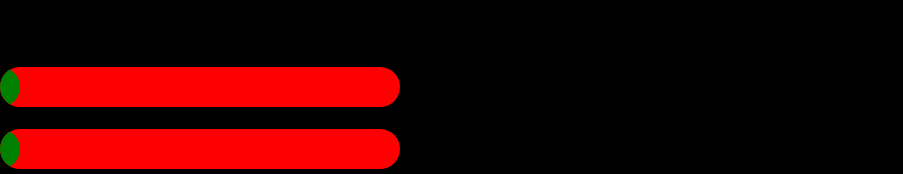
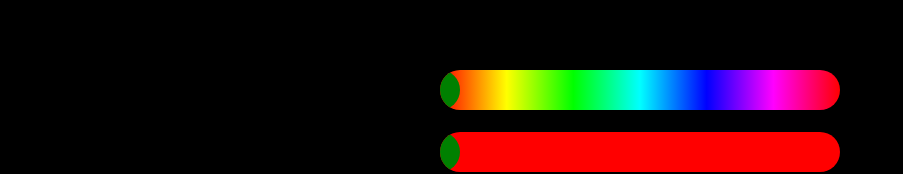
Before and after one commit to LXIF/touching-client, a Vue app: page /andri in a window 1280 px wide. Shown: the part 574-748 px from the top of the page, without its empty margins (0-903 px from the left). Built offline with nearby package versions, Linux system fonts and the light colour scheme; no server answers.

Commit message:
weather and presence prototype visually done

```diff
--- a/package.json
+++ b/package.json
@@ -5,7 +5,8 @@
   "scripts": {
     "serve": "vue-cli-service serve",
     "build": "vue-cli-service build",
-    "lint": "vue-cli-service lint"
+    "lint": "vue-cli-service lint",
+    "build-report": "vue-cli-service build --report"
   },
   "dependencies": {
     "core-js": "^3.6.5",
--- a/src/components/UI/BaseFader.vue
+++ b/src/components/UI/BaseFader.vue
@@ -1,20 +1,29 @@
 <template>
     <div class='fader-container'>
-        <svg id='fader' class='fader' @pointerdown='startSetFaderPosition' @pointermove.prevent='setFaderPosition' viewBox='0 0 100 10'>
-            <circle class='fader-knob' :cx='modelValue' cy='5' r='5'></circle>
+        <svg id='fader' class='fader' :class="{red: !rainbow, rainbow: rainbow}" @pointerdown='startSetFaderPosition' @pointermove.prevent='setFaderPosition' viewBox='0 0 100 10'>
+            <circle class='fader-knob' :cx='valuePos' cy='5' r='5'></circle>
         </svg>
     </div>
 </template>
 
 <script>
 export default {
-    props: ['orientation', 'modelValue'],
+    props: ['orientation', 'modelValue', 'scale', 'rainbow'],
 
     emits: ['update:modelValue'],
     data() {
         return {
             value: 0,
             touching: false
+        }
+    },
+    computed: {
+        valuePos() {
+            if(this.scale && this.scale !== 100) {
+                return this.modelValue / (this.scale / 100);
+            } else {
+                return this.modelValue
+            }
         }
     },
     methods: {
@@ -55,6 +64,10 @@ export default {
 
                 // this.value = newX;
                 // this.touchY = newY;
+
+                if(this.scale && this.scale !== 100) {
+                        newX = newX * (this.scale / 100);
+                }
                 this.$emit('update:modelValue', newX);
             }
         }
@@ -65,11 +78,36 @@ export default {
 <style lang="stylus" scoped>
     .fader
         stroke red
-        background red
         // height 20px
         // width 100%
         border-radius 20px
         touch-action none
+
+    .red
+        background red
+
+    .rainbow
+        background linear-gradient(to right,
+            hsl(0, 100, 50),
+            hsl(20, 100, 50),
+            hsl(40, 100, 50),
+            hsl(60, 100, 50),
+            hsl(80, 100, 50),
+            hsl(100, 100, 50),
+            hsl(120, 100, 50),
+            hsl(140, 100, 50),
+            hsl(160, 100, 50),
+            hsl(180, 100, 50),
+            hsl(200, 100, 50),
+            hsl(220, 100, 50),
+            hsl(240, 100, 50),
+            hsl(260, 100, 50),
+            hsl(280, 100, 50),
+            hsl(300, 100, 50),
+            hsl(320, 100, 50),
+            hsl(340, 100, 50),
+            hsl(360, 100, 50)
+            )
 
     .fader-knob
         height 20px
--- a/src/components/UI/XyPad.vue
+++ b/src/components/UI/XyPad.vue
@@ -15,7 +15,9 @@ export default {
         return {
             touchX: 50,
             touchY: 50,
-            touching: false
+            touching: false,
+            offsetX: 0,
+            offsetY: 0
         }
     },
     computed: {
@@ -23,6 +25,11 @@ export default {
             const min = 3;
             const max = 50;
             return this.radius / 100 * max + min;
+        }
+    },
+    watch: {
+        radius() {
+            this.setRadius();
         }
     },
     methods: {
@@ -64,11 +71,18 @@ export default {
                 this.touchX = newX;
                 this.touchY = newY;
                 this.$emit('presence', {
-                        x: newX,
-                        y: newY,
+                        x: this.touchX,
+                        y: this.touchY,
                         radius: this.presenceRadius
                     });
             }
+        },
+        setRadius() {
+            this.$emit('presence', {
+                        x: this.touchX,
+                        y: this.touchY,
+                        radius: this.presenceRadius
+                    });
         }
     }
 }
--- a/src/components/user/ColorScreen.vue
+++ b/src/components/user/ColorScreen.vue
@@ -18,12 +18,16 @@ export default {
         lightness: {
             type: Number,
             default: 0
+        },
+        alpha: {
+            type: Number,
+            default: 1
         }
     },
     computed: {
         screenStyle() {
             return `
-                background-color: hsl(${this.hue}, ${this.saturation}%, ${this.lightness}%);
+                background-color: hsla(${this.hue}, ${this.saturation}%, ${this.lightness}%, ${this.alpha});
             `
         }
     }
--- a/src/pages/AndriView.vue
+++ b/src/pages/AndriView.vue
@@ -5,14 +5,15 @@
             <xy-pad :users='getUsers' id='presence-xy' @presence='sendPresence' :radius='presenceRadius' />
             <label>radius</label>
             <base-fader v-model='presenceRadius' />
+            <h1>global weather</h1>
+            <label>hue</label>
+            <base-fader rainbow='true' scale='360' v-model='globalWeather.hue' />
             <label>saturation</label>
-            <h3>global weather</h3>
-            <label>hue</label>
-            <base-fader />
-            <label>saturation</label>
-            <base-fader />
-            <label>value</label>
-            <base-fader />
+            <base-fader v-model='globalWeather.saturation' />
+            <label>lightness</label>
+            <base-fader v-model='globalWeather.lightness' />
+            <label>alpha</label>
+            <base-fader scale='1' v-model='globalWeather.alpha' />
         </div>
     </div>
 </template>
@@ -27,11 +28,28 @@ export default {
     },
     data() {
         return {
-            presenceRadius: 10
+            presenceRadius: 10,
+            globalWeather: {
+                hue: 0,
+                saturation: 0,
+                lightness: 0,
+                alpha: 0
+            }
+        }
+    },
+    watch: {
+        globalWeather: {
+            deep: true,
+            handler() {
+                this.sendWeather(this.globalWeather);
+            }
         }
     },
     methods: {
-        ...mapActions(['sendPresence'])
+        ...mapActions([
+            'sendPresence',
+            'sendWeather'
+            ])
     },
     computed: {
         ...mapGetters(['getUsers'])
@@ -42,4 +60,5 @@ export default {
 <style lang="stylus" scoped>
 .andri-card
     max-width 400px
+    margin 0 auto
 </style>
--- a/src/pages/UserView.vue
+++ b/src/pages/UserView.vue
@@ -3,7 +3,13 @@
         <color-screen id='presence-display'
             :lightness='presenceLightness'
         />
-        <h1 style='z-index: 1'>{{ position }}</h1>
+        <color-screen id='weather-display'
+            :lightness='weather.lightness'
+            :hue='weather.hue'
+            :saturation='weather.saturation'
+            :alpha='weather.alpha'
+        />
+        <h1 style='z-index: 1'>hoi</h1>
     </div>
 </template>
 
@@ -19,18 +25,22 @@ export default {
     computed: {
         ...mapGetters({
             position: 'getPosition',
-            presence: 'getPresence'
+            presence: 'getPresence',
+            weather: 'getWeather'
             }),
         presenceLightness() {
             const xDistance = this.position.x - this.presence.x;
             const yDistance = this.position.y - this.presence.y;
             const pointDistance = Math.sqrt(xDistance * xDistance + yDistance * yDistance);
             const radius = this.presence.radius;
+            console.log('asdf');
 
             if (pointDistance > radius) {
                 return 0;
             } else {
-                const distancePercentage = 100 - (pointDistance / radius * 100)  //distance as percentage of radius
+                const distanceFactor = 1 - pointDistance / radius;
+                const distancePower = Math.pow(distanceFactor, 0.5);
+                const distancePercentage = distancePower * 100  //distance as percentage of radius
                 return distancePercentage
             }
         }
--- a/src/store/index.js
+++ b/src/store/index.js
@@ -17,6 +17,12 @@ const store = createStore({
                 y: 0,
                 radius: 3
             },
+            weather: {
+                hue: 0,
+                saturation: 0,
+                lightness: 0,
+                alpha: 0
+            },
             users: [],
             rafals: [],
             andris: []
@@ -31,9 +37,10 @@ const store = createStore({
             state.position.y = payload.y;
         },
         setPresence(state, payload) {
-            state.presence.x = payload.x;
-            state.presence.y = payload.y;
-            state.presence.radius = payload.radius;
+            state.presence = payload;
+        },
+        setWeather(state, payload) {
+            state.weather = payload;
         },
         updateUsers(state, payload) {
             state.users = payload;
@@ -60,9 +67,15 @@ const store = createStore({
             context.commit('setPresence', payload)
             socket.emit('presence', payload);
         },
+        sendWeather(context, payload) {
+            context.commit('setWeather', payload);
+            socket.emit('weather', payload);
+        },
         receivePresence(context, payload) {
             context.commit('setPresence', payload);
-            console.log(payload);
+        },
+        receiveWeather(context, payload) {
+            context.commit('setWeather', payload);
         },
         updateUsers(context, payload) {
             const users = payload.filter((user) => {
@@ -95,6 +108,9 @@ const store = createStore({
         getPresence(state) {
             return state.presence;
         },
+        getWeather(state) {
+            return state.weather;
+        },
         getUsers(state) {
             return state.users;
         },
@@ -119,6 +135,10 @@ socket.on('presence', (presence) => {
     store.dispatch('receivePresence', presence);
 });
 
+socket.on('weather', (weather) => {
+    store.dispatch('receiveWeather', weather);
+});
+
 socket.on('updateUsers', (users) => {
     store.dispatch('updateUsers', users);
 });
--- a/src/styles/vars.styl
+++ b/src/styles/vars.styl
@@ -1,4 +1,4 @@
-@import url('https://fonts.googleapis.com/css2?family=Noto+Sans+JP:wght@100;300;400;700&display=swap');
+// @import url('https://fonts.googleapis.com/css2?family=Noto+Sans+JP:wght@100;300;400;700&display=swap');
 
 color-dark = #0f0f0f
 color-medium-dark = #505050
@@ -20,4 +20,5 @@ radius-buttons = 20px
 
 max-chart-width = 600px
 
-font-main = 'Noto Sans JP', sans-serif !important
+font-main = sans-serif !important
+// font-main = 'Noto Sans JP', sans-serif !important
```
Also changed, not shown: 2 other files (tests, documents, lock files or other folders).
